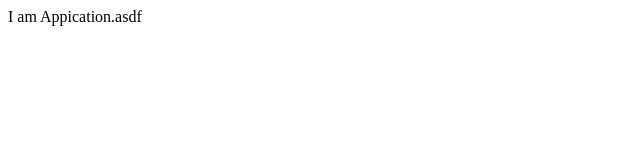
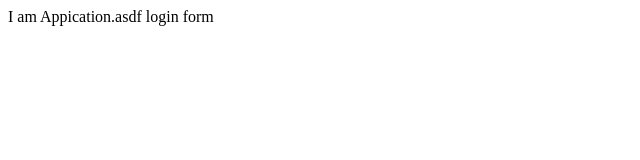
Before and after one commit to nayan082/myappsample, a plain HTML site: page index.html in a window 1280 px wide. Shown: the full height of the page, 0-640 px from the left. Drawn offline with Linux system fonts and the light colour scheme.

Commit message:
login form

```diff
--- /dev/null
+++ b/dir2/app2.js
@@ -0,0 +1 @@
+console.log("App2.js");
--- a/index.html
+++ b/index.html
@@ -5,5 +5,6 @@
 </head>
 <body>
 	I am Appication.asdf
+	login form
 </body>
 </html>
```
Also changed, not shown: lgoin.html (added, +1 -0 lines), log.txt (added).
